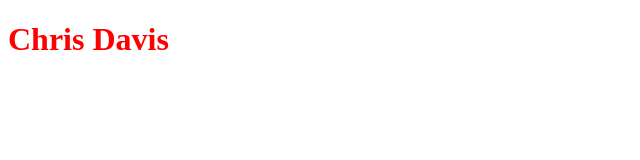
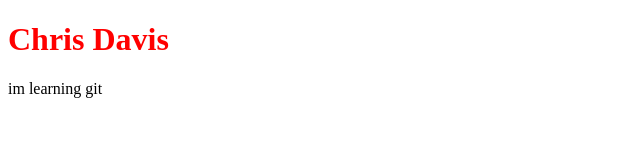
Before and after one commit to cdavis19/DavisPortfolio, a plain HTML site: page index.html in a window 1280 px wide. Shown: the whole page, without its empty margins (0-640 px from the left). Drawn offline with Linux system fonts and the light colour scheme.

Commit message:
second commit

```diff
--- a/index.html
+++ b/index.html
@@ -10,7 +10,7 @@
   </head>
   <body>
     <h1>Chris Davis</h1>
-
+<p>im learning git</p>
 
 
   </body>
```
